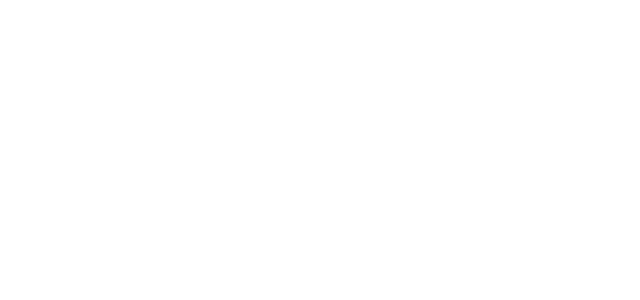
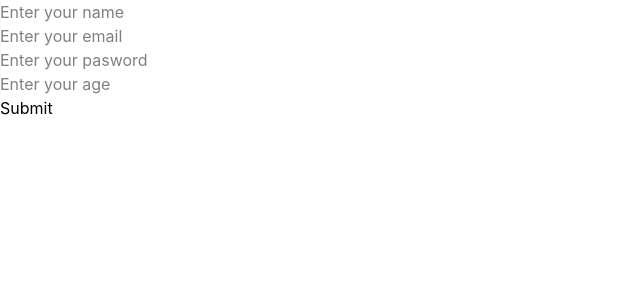
Before and after one commit to Rupasri-C/Fullstack-mern, a React app: page /register in a window 1280 px wide. Before the commit this address had no page. Shown: the top 300 px of the page, without its empty margins (0-640 px from the left). Built offline with nearby package versions, Linux system fonts and the light colour scheme; the HTML template or start-up script is replaced by a standard one.

Commit message:
Completed at 3.30

```diff
--- a/package.json
+++ b/package.json
@@ -10,11 +10,14 @@
     "preview": "vite preview"
   },
   "dependencies": {
+    "@hookform/resolvers": "^7.0.9",
     "@tailwindcss/vite": "^4.3.5",
     "react": "^19.3.1",
     "react-dom": "^19.3.1",
+    "react-hook-form": "^7.92.0",
     "react-router-dom": "^7.18.7",
-    "tailwindcss": "^4.3.5"
+    "tailwindcss": "^4.3.5",
+    "zod": "^4.6.7"
   },
   "devDependencies": {
     "@types/react": "^19.3.0",
--- a/src/App.jsx
+++ b/src/App.jsx
@@ -8,6 +8,7 @@ import Dashboard from './pages/dashboard'
 import Calender from './pages/calender'
 import Settings from "./pages/settings"
 import Client from './pages/client'
+import Register from './pages/register'
 
 function App() {
   const[email, setEmail] = useState("");
@@ -35,6 +36,7 @@ function App() {
       <Route path="/calender" element={<Calender/>}></Route>
       <Route path="/settings" element={<Settings/>}></Route>
       <Route path="/client" element={<Client/>}></Route>
+      <Route path="/register" element={<Register/>}></Route>
     </Routes>
     </BrowserRouter>
 
--- /dev/null
+++ b/src/components/registerschema.js
@@ -0,0 +1,7 @@
+import z from "zod";
+export const registerschema=z.object({
+    name: z.string().min(3,"Name must contain 3 letters"),
+    email: z.string().email("Enter a valid email"),
+    password: z.string().min(8, "Password must contain 8 characters"),
+    age: z.coerce.number().min(18, "Age must be greater than 18")
+})
--- /dev/null
+++ b/src/pages/register.jsx
@@ -0,0 +1,39 @@
+import { useFormAction, useNavigate } from "react-router-dom";
+import { useForm } from "react-hook-form";
+import { registerschema } from "../components/registerschema";
+import {zodResolver} from "@hookform/resolvers/zod";
+import {z} from "zod";
+
+
+function Register() {
+    const navigate=useNavigate();
+    const{register,handleSubmit, formState:{errors}}=useForm({
+        resolver: zodResolver(registerschema)
+    })
+
+function onSubmit1(data){
+    console.log(data)
+    alert("register success")
+    navigate("/")
+}
+
+return (
+
+    <>
+    <form onSubmit={handleSubmit(onSubmit1)}>
+
+        <input type="text" placeholder="Enter your name" {...register("name")}/ >
+        <p>{errors.name?.message}</p>
+        <input type="text" placeholder="Enter your email" {...register("email")}/ >
+        <p>{errors.email?.message}</p>
+        <input type="password" placeholder="Enter your pasword" {...register("password")}/ >
+        <p>{errors.password?.message}</p>
+        <input type="number" placeholder="Enter your age" {...register("age")}/ >
+        <p>{errors.age?.message}</p>
+        <button type="submit">Submit</button>
+    </form>
+</>
+);
+}
+
+export default Register;
```
Also changed, not shown: 1 other file (tests, documents, lock files or other folders).
